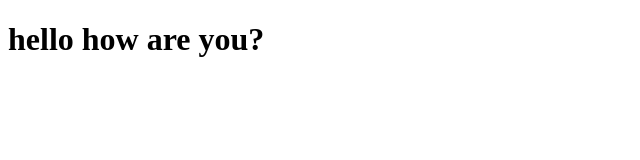
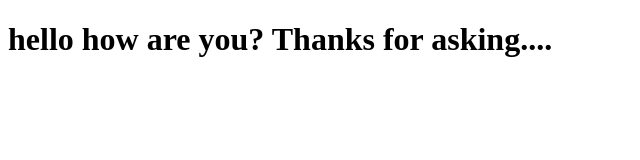
Before and after one commit to devopswithdayanand/m1-git-practice, a plain HTML site: page index.html in a window 1280 px wide. Shown: the whole page, without its empty margins (0-640 px from the left). Drawn offline with Linux system fonts and the light colour scheme.

Commit message:
adding one more line

```diff
--- a/index.html
+++ b/index.html
@@ -11,6 +11,7 @@
    <h1>
     hello
     how are you?
+    Thanks for asking....
    </h1>
 </body>
 </html>
```
